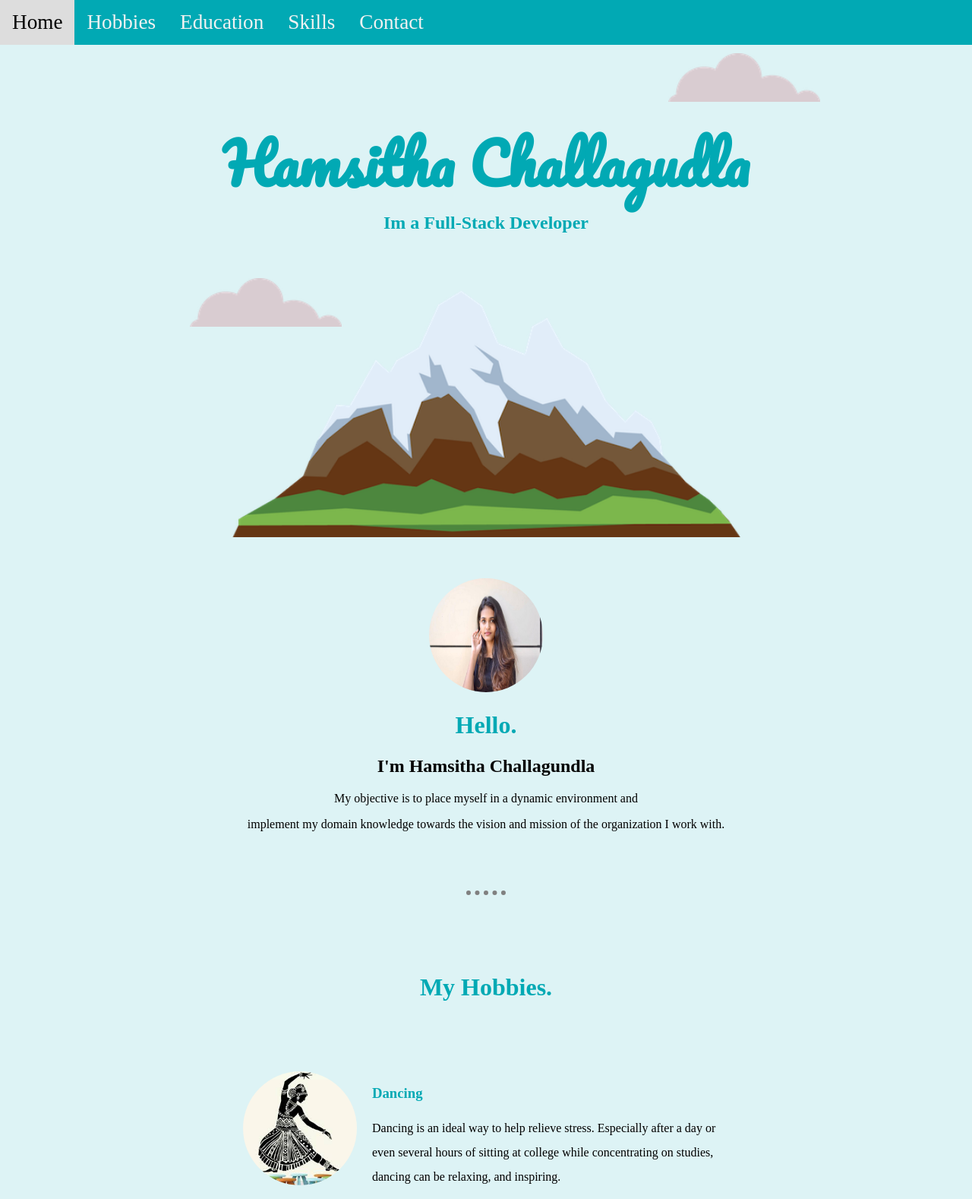
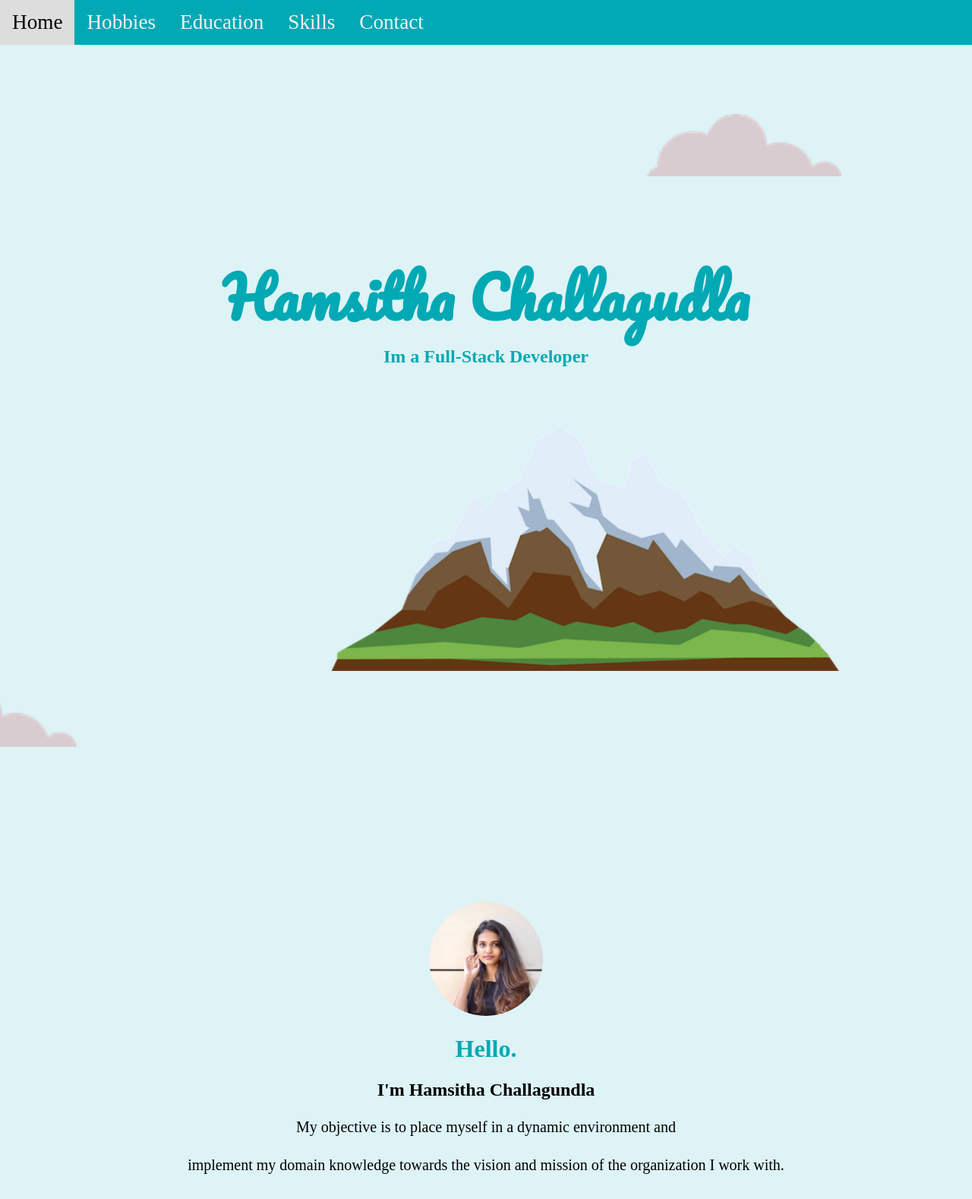
Before and after one commit to hamsithac/CV, a plain HTML site: page index.html in a window 1280 px wide. Shown: the top 1578 px of the page at 76% size. Drawn offline with Linux system fonts and the light colour scheme.

Commit message:
prettify

```diff
--- a/css/mystyle.css
+++ b/css/mystyle.css
@@ -1,119 +1,166 @@
-div{
+div {
     background-color: #ddf3f5;
     padding-top: 150px;
+}
 
+a {
+    font-size: 20px;
+}
 
+.h1 {
+    color: #01a9b4;
+    margin: 0;
+    font-family: 'Pacifico', cursive;
+    font-size: 4.625rem;
+    margin-top: 90px;
 }
-.h1{
+
+h1 {
     color: #01a9b4;
-margin:0;
-font-family: 'Pacifico', cursive;
-font-size:  4.625rem;
+    position: relative;
 }
-h1{
-color: #01a9b4;
+
+p {
+    line-height: 1.5;
 }
-#Hobbies{
+
+#Hobbies {
     text-align: left;
+    width: 100%;
+    padding-top: 0x;
+}
 
-    padding-top:20px;
+#Education {
+    text-align: left;
+    width: 100%;
+    padding-top: 20px;
+}
 
+.dp {
+    margin-top: 250px;
 }
-#Education{
-  text-align: left;
 
-    padding-top:20px;
+.dp,
+.dance,
+.pot {
+    border-radius: 50%;
+    width: 150px;
+    height: 150px;
+    object-fit: cover;
+}
 
+table {
+    margin: auto;
+    padding: 30px;
 }
-.dp,.dance,.pot{
-  border-radius: 50%;
-  width:150px;
-  height: 150px;
 
+th,
+td {
+    padding: 20px;
+    font-size: 20px;
 }
-table{
-  margin-left: 400px;
-  padding: 30px;
 
-}
-th,td{
-  padding: 20px;
-}
-#skills{
+#skills {
     margin: auto;
     padding-top: 10px;
 }
-.skill-row1{
-  width:50%;
-  margin:auto;
+
+.skill-row1 {
+    width: 60%;
+    margin: auto;
     padding-top: 70px;
+    line-height: 0.5;
 }
-.skill-row2{
-  width:50%;
-  margin:auto;
+
+.skill-row2 {
+    width: 60%;
+    margin: auto;
     padding-top: 100px;
     text-align: right;
     height: 285.425;
+    line-height: 0.5;
+}
+
+.dance {
+    float: left;
+    margin-right: 20px;
+}
+
+.pot {
+    float: right;
+    margin-left: 20px;
+}
+
+.middle-container {
+    padding-top: 0px;
+}
+
+.profile {
+    padding-top: 50px;
+}
+
+.h2 {
+    color: #01a9b4;
+    margin: 0;
+    font-family: 'Pacifico', cursive;
+}
+
+h3 {
+    color: #01a9b4;
+}
+
+body {
+    margin: 0px;
+    text-align: center;
+}
+
+.topcloud {
+    left: 340px;
+    position: relative;
+    top: 0;
+    right: 50px;
+    width: 20%;
+}
+
+.botcloud {
+    position: relative;
+    bottom: px;
+    top: 100px;
+    right: 330px;
+    width: 20%;
+}
+
+p {
+    font-size: 20px;
+}
+
+.mountain {
+    margin: auto;
+    height: 400px;
 }
 
 
-.dance{
-  float:left;
-  margin-right: 20px;
-}
-.pot{
-  float:right;
-  margin-left: 20px;
-}
-.middle-container{
-  padding-top: 0px;
+/* Style the links inside the navigation bar */
 
-}
-.profile{
-  padding-top: 50px;
-}
-.h2{
-  color: #01a9b4;
-margin:0;
-font-family: 'Pacifico', cursive;
-}
-h3{
-  color: #01a9b4;
-}
-body{
-  margin: 0px;
-  text-align: center;
-}
-.topcloud{
-  position: absolute;
-  top:70px;
-  right: 200px;
-  width: 200px;
 
-}
-.botcloud{
-  position: absolute;
-  left:250px;
-  bottom: 370px;
-  width:  200px;
+/* The navigation bar */
 
-}
-.mountain{
-  margin:auto;
-  height: 400px;
-}
-/* Style the links inside the navigation bar */
-/* The navigation bar */
 .navbar {
     overflow: hidden;
     background-color: #01a9b4;
-  position: fixed; /* Set the navbar to fixed position */
-  top: 0; /* Position the navbar at the top of the page */
-  width: 100%; /* Full width */
+    position: fixed;
+    /* Set the navbar to fixed position */
+    top: 0;
+    /* Position the navbar at the top of the page */
+    width: 100%;
+    /* Full width */
     padding: 0px 0;
+    z-index: 1;
 }
 
+
 /* Links inside the navbar */
+
 .navbar a {
     float: left;
     display: block;
@@ -123,65 +170,75 @@ body{
     text-decoration: none;
     font-size: 1.7rem;
 }
-hr{
+
+hr {
     border-style: dotted none none;
-  width:4%;
+    width: 4%;
     border-width: 6px;
     border-color: grey;
-
 }
 
 
 /* Change background on mouse-over */
+
 .navbar a:hover {
     background: #ddd;
     color: black;
 }
 
+
 /* Main content */
+
 .main {
-  margin-top: 30px; /* Add a top margin to avoid content overlay */
+    margin-top: 30px;
+    /* Add a top margin to avoid content overlay */
 }
+
 .myButton {
     box-shadow: 0px 10px 14px -7px #276873;
-	background:linear-gradient(to bottom, #599bb3 5%, #408c99 100%);
-	background-color:#599bb3;
-	border-radius:8px;
-	display:inline-block;
-	cursor:pointer;
-	color:#ffffff;
-	font-family:Arial;
-	font-size:20px;
-	font-weight:bold;
-	padding:13px 32px;
-	text-decoration:none;
-	text-shadow:0px 1px 0px #3d768a;
+    background: linear-gradient(to bottom, #599bb3 5%, #408c99 100%);
+    background-color: #599bb3;
+    border-radius: 8px;
+    display: inline-block;
+    cursor: pointer;
+    color: #ffffff;
+    font-family: Arial;
+    font-size: 20px;
+    font-weight: bold;
+    padding: 13px 32px;
+    text-decoration: none;
+    text-shadow: 0px 1px 0px #3d768a;
 }
+
 .myButton:hover {
-	background:linear-gradient(to bottom, #408c99 5%, #599bb3 100%);
-	background-color:#408c99;
+    background: linear-gradient(to bottom, #408c99 5%, #599bb3 100%);
+    background-color: #408c99;
 }
+
 .myButton:active {
-	position:relative;
-	top:1px;
+    position: relative;
+    top: 1px;
 }
-.contact{
+
+.contact {
     margin-top: 20px;
     padding-top: 40px;
     padding-bottom: 40px;
 }
-.footer{
+
+.footer {
     height: 100px;
     background-color: #01a9b4;
     padding-top: 40px;
 }
-.footer-link{
+
+.footer-link {
     color: white;
     margin: 10px 20px;
     font-family: 'serif', cursive;
     text-decoration: none;
+}
 
-}
-.footer-link:hover{
+.footer-link:hover {
     color: black;
 }
```
Also changed, not shown: index.html (+21 -16 lines). Lines whose indentation alone changed are shown as unchanged.
